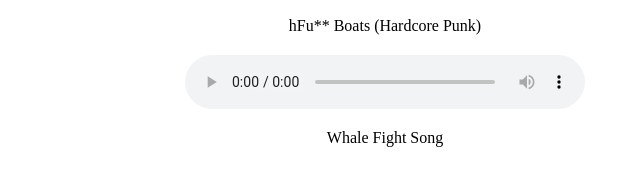
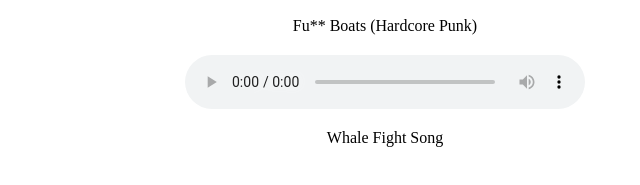
Before and after one commit to thenealon/whales, a plain HTML site: page index.html in a window 1280 px wide. Shown: the part 399-584 px from the top of the page, 255-895 px from the left. Drawn offline with Linux system fonts and the light colour scheme.

Commit message:
Update index.html

```diff
--- a/index.html
+++ b/index.html
@@ -126,7 +126,7 @@
                     <source src="path/to/your/FuBoats.mp3" type="audio/mpeg">
                     Your browser does not support the audio element.
                 </audio>
-                <p>hFu** Boats (Hardcore Punk)</p>
+                <p>Fu** Boats (Hardcore Punk)</p>
             </div>
 
             <div class="audio-player">
```
